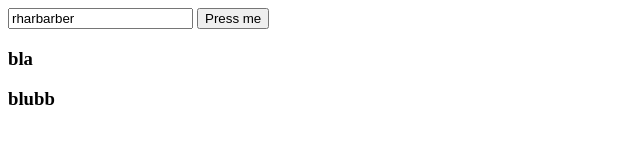
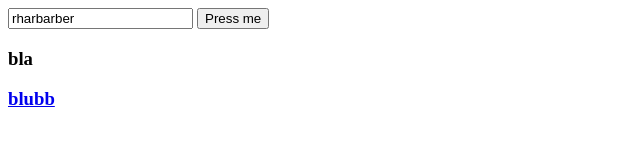
Before and after one commit to carexpilosa/nachtwache, a plain HTML site: page public/first.html in a window 1280 px wide. Shown: the full height of the page, 0-640 px from the left. Drawn offline with Linux system fonts and the light colour scheme.

Commit message:
test changed

```diff
--- a/public/first.html
+++ b/public/first.html
@@ -24,7 +24,7 @@
       <h3 id="a">bla</h3>
     </div>
     <div>
-      <h3 id="b">blubb</h3>
+      <h3 id="b"><a href="#">blubb</a></h3>
     </div>
   </body>
 </html>
```
Also changed, not shown: test/firsttest.js (+1 -0 lines).
